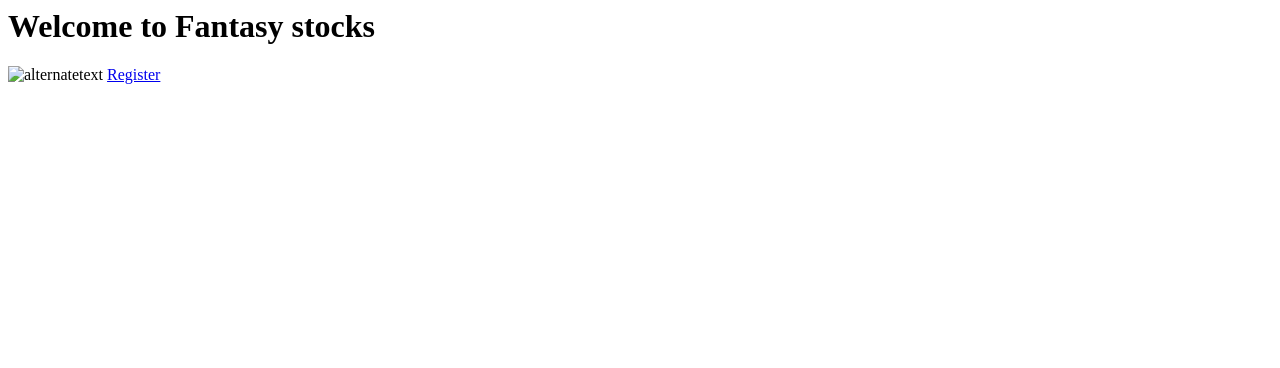
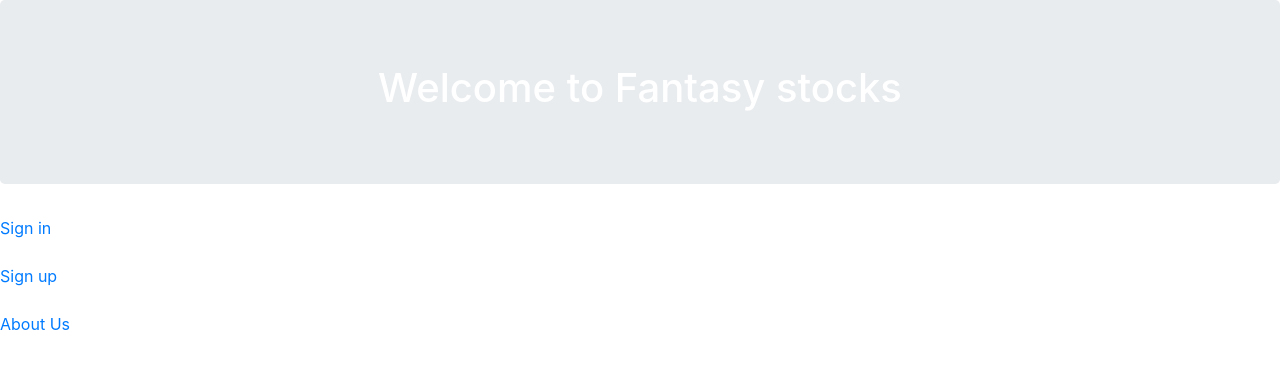
Before and after one commit to MalatheshK/web-platform-y4wlme, a plain HTML site: page index.html in a window 1280 px wide. Drawn offline with nearby package versions, Linux system fonts and the light colour scheme.

Commit message:
2 files modified

```diff
--- a/index.html
+++ b/index.html
@@ -3,12 +3,18 @@
     <meta charset="UTF-8" />
     <script src="script.js"></script>
     <!-- <link rel="stylesheet" type="text/css" href="styles.css"> -->
+    <link rel="stylesheet" type="text/css" href="styles.css">
+    <link rel="stylesheet" href="https://maxcdn.bootstrapcdn.com/bootstrap/4.5.2/css/bootstrap.min.css">
   </head>
   <body>
+    <div class="jumbotron text-center">
     <h1>Welcome to Fantasy stocks</h1>
-    <img
-      src="2ee6998e34c3e2eff7b894c66cfc5267.jpg" alt="alternatetext"
-    />
-    <a href="/me.html">Register</a>
+    </div>
+
+    <a href="/me.html">Sign in</a><br><br>
+    <a href="/me.html">Sign up</a><br><br>
+
+    <a href="/me.html">About Us</a><br></br>
+
   </body>
 </html>
--- a/styles.css
+++ b/styles.css
@@ -1,3 +1,7 @@
 body {
-  background: blue;
+  background-color: lightblue;
 }
+h1 {
+  color: white;
+  text-align: center;
+}
```
